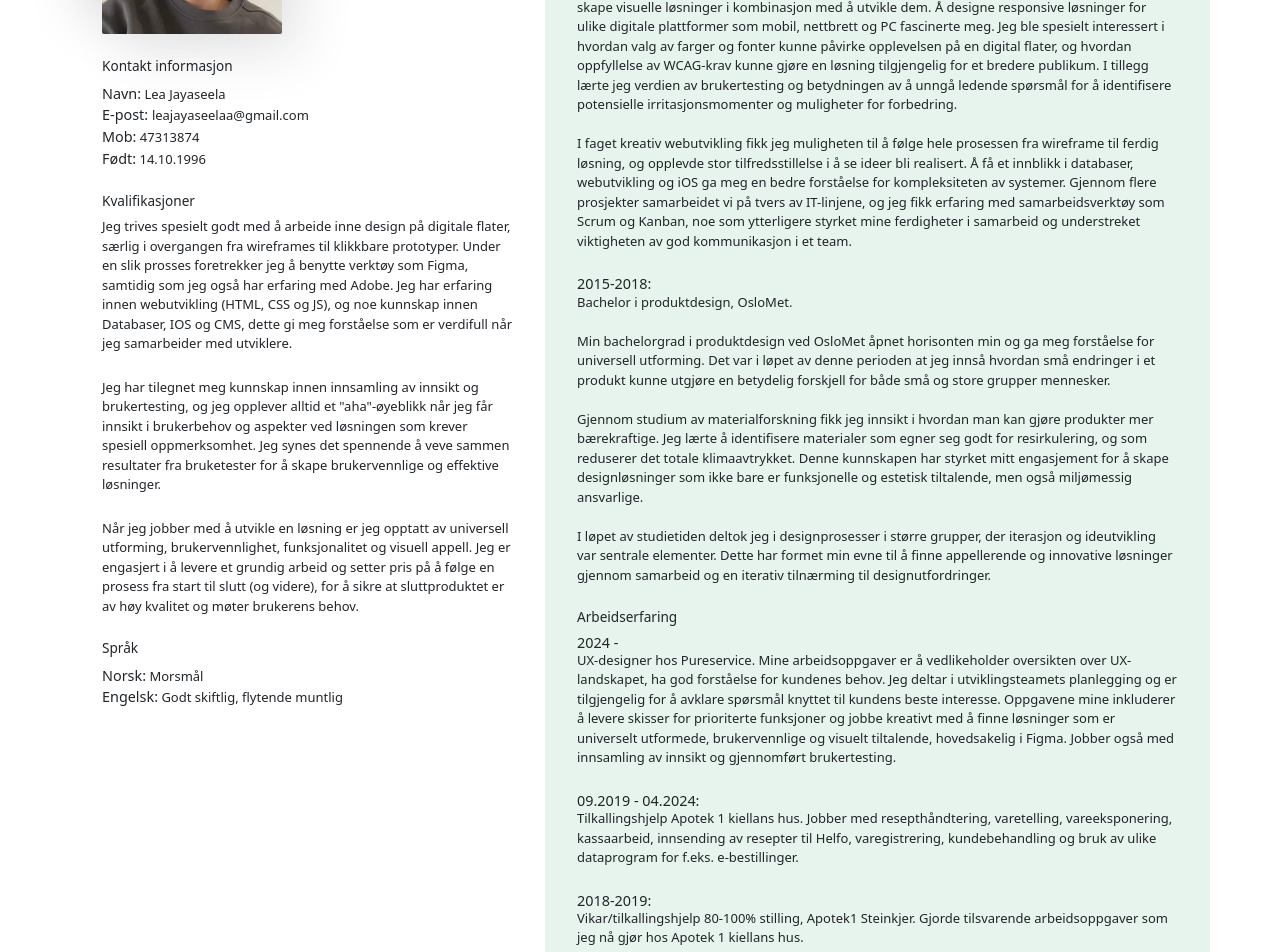
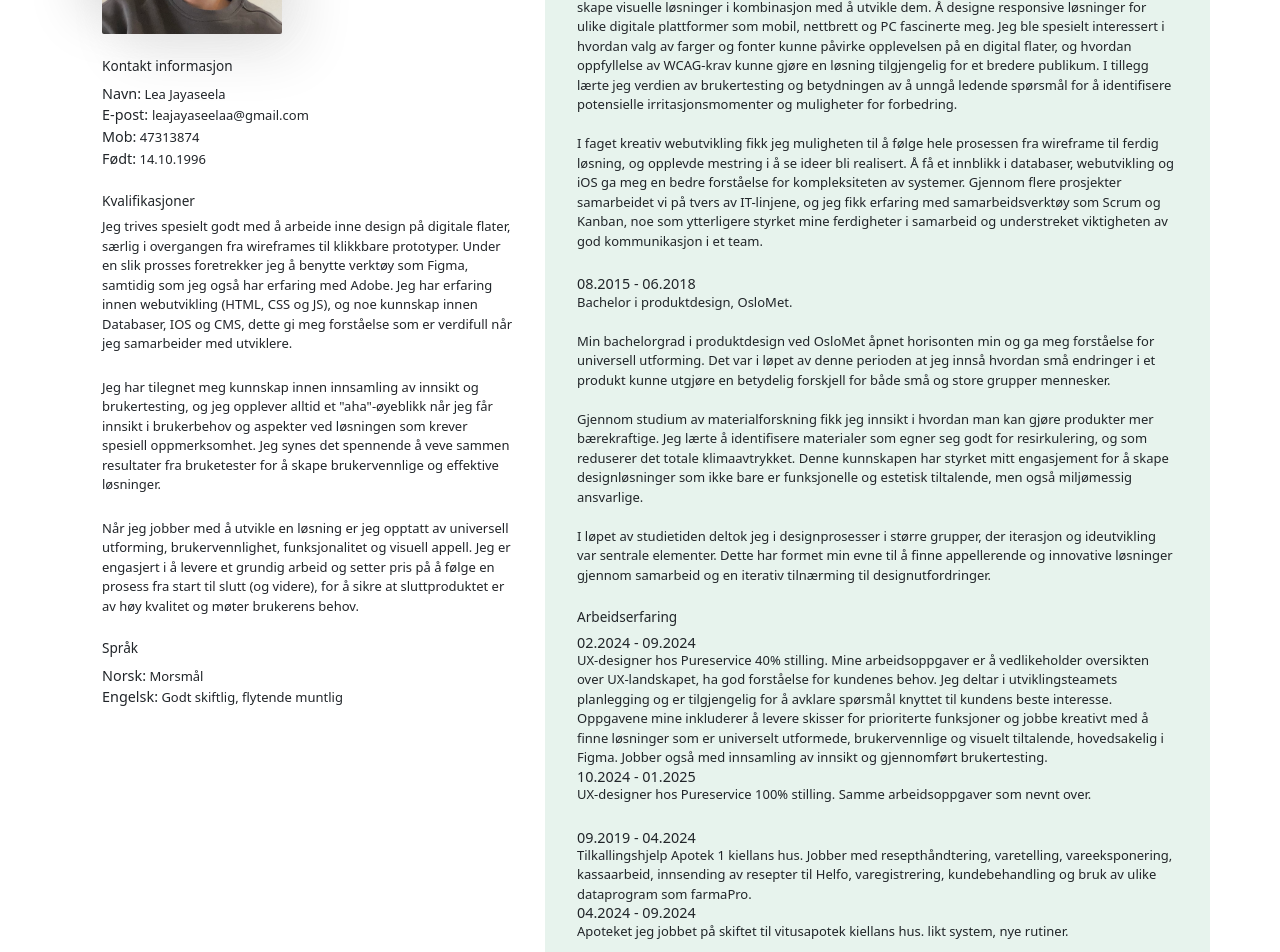
Before and after one commit to linus-linus/portfolio, a Vue app: page /cv in a window 1280 px wide. Shown: the part 300-1252 px from the top of the page. Built offline with nearby package versions, Linux system fonts and the light colour scheme.

Commit message:
cv update, med måneder

```diff
--- a/src/views/CvView.vue
+++ b/src/views/CvView.vue
@@ -69,7 +69,7 @@
 						<p class="text-spacing">Årsstudie digital markedsføring</p>
 
 						-->
-						<h4 class="year-font-size-two">2020-2023:</h4>
+						<h4 class="year-font-size-two">08.2020 - 06.2023</h4>
 						<p class="text-spacing">Bachelor i informasjonsteknologi interaktivt design, Kristiania.</p>
 						<br />
 						<p class="text-spacing">
@@ -81,12 +81,12 @@
 						</p>
 						<br />
 						<p class="text-spacing">
-							I faget kreativ webutvikling fikk jeg muligheten til å følge hele prosessen fra wireframe til ferdig løsning, og opplevde stor tilfredsstillelse i å se ideer bli realisert.
-							Å få et innblikk i databaser, webutvikling og iOS ga meg en bedre forståelse for kompleksiteten av systemer. Gjennom flere prosjekter samarbeidet vi på tvers av IT-linjene,
-							og jeg fikk erfaring med samarbeidsverktøy som Scrum og Kanban, noe som ytterligere styrket mine ferdigheter i samarbeid og understreket viktigheten av god kommunikasjon i
-							et team.
+							I faget kreativ webutvikling fikk jeg muligheten til å følge hele prosessen fra wireframe til ferdig løsning, og opplevde mestring i å se ideer bli realisert. Å få et
+							innblikk i databaser, webutvikling og iOS ga meg en bedre forståelse for kompleksiteten av systemer. Gjennom flere prosjekter samarbeidet vi på tvers av IT-linjene, og jeg
+							fikk erfaring med samarbeidsverktøy som Scrum og Kanban, noe som ytterligere styrket mine ferdigheter i samarbeid og understreket viktigheten av god kommunikasjon i et
+							team.
 						</p>
-						<h4 class="year-font-size">2015-2018:</h4>
+						<h4 class="year-font-size">08.2015 - 06.2018</h4>
 						<p class="text-spacing">Bachelor i produktdesign, OsloMet.</p>
 						<br />
 						<p class="text-spacing">
@@ -107,25 +107,29 @@
 					</div>
 					<div class="text-spacing">
 						<h3 class="header-spacing-two">Arbeidserfaring</h3>
-						<h4 class="year-font-size-two">2024 -</h4>
+						<h4 class="year-font-size-two">02.2024 - 09.2024</h4>
 						<p class="text-spacing">
 							<!--Deltidsstiling som UX-designe hos Pureservice. Mine arbeidsoppgaver er å vedlikeholde oversikt over landskapet for UX. Ha en god oversikt over kundenes behov. Delta på
 							utviklingsteamets planning. Være tilgjengelig for utviklingsteamet for avklaringer knyttet til hva som er i kundens beste interesse.
 							Leverer skisser til utviklingsteamet for features som er prioritert. Jobber mye kretivt med skisseringer for å finne gode løsninger som er universell utforming, brukervennlighet og visuell appell i Figma. Har også vært en del av innsamling innsikts og holdt brukertesting.
 							-->
-							UX-designer hos Pureservice. Mine arbeidsoppgaver er å vedlikeholder oversikten over UX-landskapet, ha god forståelse for kundenes behov. Jeg deltar i utviklingsteamets
-							planlegging og er tilgjengelig for å avklare spørsmål knyttet til kundens beste interesse. Oppgavene mine inkluderer å levere skisser for prioriterte funksjoner og jobbe
-							kreativt med å finne løsninger som er universelt utformede, brukervennlige og visuelt tiltalende, hovedsakelig i Figma. Jobber også med innsamling av innsikt og gjennomført
-							brukertesting.
+							UX-designer hos Pureservice 40% stilling. Mine arbeidsoppgaver er å vedlikeholder oversikten over UX-landskapet, ha god forståelse for kundenes behov. Jeg deltar i
+							utviklingsteamets planlegging og er tilgjengelig for å avklare spørsmål knyttet til kundens beste interesse. Oppgavene mine inkluderer å levere skisser for prioriterte
+							funksjoner og jobbe kreativt med å finne løsninger som er universelt utformede, brukervennlige og visuelt tiltalende, hovedsakelig i Figma. Jobber også med innsamling av
+							innsikt og gjennomført brukertesting.
 						</p>
+						<h4 class="year-font-size-two">10.2024 - 01.2025</h4>
+						UX-designer hos Pureservice 100% stilling. Samme arbeidsoppgaver som nevnt over.
 
-						<h4 class="year-font-size">09.2019 - 04.2024:</h4>
+						<h4 class="year-font-size">09.2019 - 04.2024</h4>
 						<p class="text-spacing">
 							Tilkallingshjelp Apotek 1 kiellans hus. Jobber med resepthåndtering, varetelling, vareeksponering, kassaarbeid, innsending av resepter til Helfo, varegistrering,
-							kundebehandling og bruk av ulike dataprogram for f.eks. e-bestillinger.
+							kundebehandling og bruk av ulike dataprogram som farmaPro.
 						</p>
-						<h4 class="year-font-size">2018-2019:</h4>
-						<p class="text-spacing">Vikar/tilkallingshjelp 80-100% stilling, Apotek1 Steinkjer. Gjorde tilsvarende arbeidsoppgaver som jeg nå gjør hos Apotek 1 kiellans hus.</p>
+						<h4 class="year-font-size-two">04.2024 - 09.2024</h4>
+						<p class="text-spacing">Apoteket jeg jobbet på skiftet til vitusapotek kiellans hus. likt system, nye rutiner.</p>
+						<h4 class="year-font-size">06.2018-08.2019</h4>
+						<p class="text-spacing">Tilkallingshjelp Apotek1 Steinkjer. Gjorde tilsvarende arbeidsoppgaver som hos Apotek 1 kiellans hus.</p>
 					</div>
 					<br />
 
```
